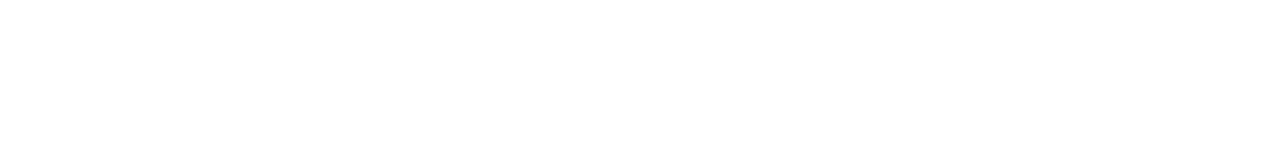
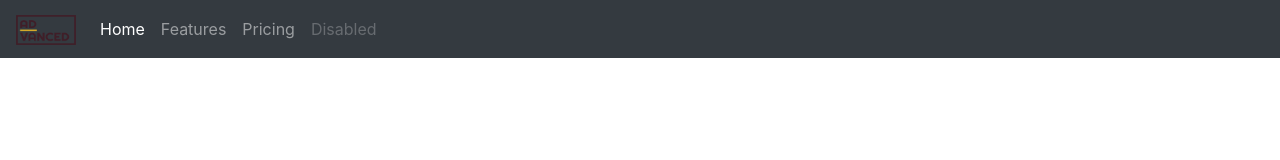
Before and after one commit to kinoodaphne/hackathon3, a plain HTML site: page index.html in a window 1280 px wide. Drawn offline with nearby package versions, Linux system fonts and the light colour scheme.

Commit message:
Added navbar in HTML + CSS

```diff
--- a/css/main.css
+++ b/css/main.css
@@ -0,0 +1,9 @@
+* {
+    margin: 0;
+    padding: 0;
+}
+
+.container-fluid {
+    margin: 0;
+    padding: 0;
+}
--- a/index.html
+++ b/index.html
@@ -12,8 +12,27 @@
 </head>
 
 <body>
+    <div class="container-fluid">
         <!-- Start Header -->
-
+        <div class="header">
+            <nav class="navbar navbar-expand-lg navbar-dark bg-dark">
+                <a class="navbar-brand" href="#">
+                    <img src="/img/logo_png.png" width="60" height="30" alt="">
+                </a>
+                <button class="navbar-toggler" type="button" data-toggle="collapse" data-target="#navbarNavAltMarkup"
+                    aria-controls="navbarNavAltMarkup" aria-expanded="false" aria-label="Toggle navigation">
+                    <span class="navbar-toggler-icon"></span>
+                </button>
+                <div class="collapse navbar-collapse" id="navbarNavAltMarkup">
+                    <div class="navbar-nav">
+                        <a class="nav-item nav-link active" href="#">Home <span class="sr-only">(current)</span></a>
+                        <a class="nav-item nav-link" href="#">Features</a>
+                        <a class="nav-item nav-link" href="#">Pricing</a>
+                        <a class="nav-item nav-link disabled" href="#" tabindex="-1" aria-disabled="true">Disabled</a>
+                    </div>
+                </div>
+            </nav>
+        </div>
         <!-- End Header -->
 
         <!-- Start Quote -->
@@ -31,6 +50,7 @@
         <!-- Start Footer -->
 
         <!-- End Footer -->
+    </div>
 
     <!-- Scripts -->
     <script src="https://code.jquery.com/jquery-3.3.1.slim.min.js"
```
Lines whose indentation alone changed are shown as unchanged.
